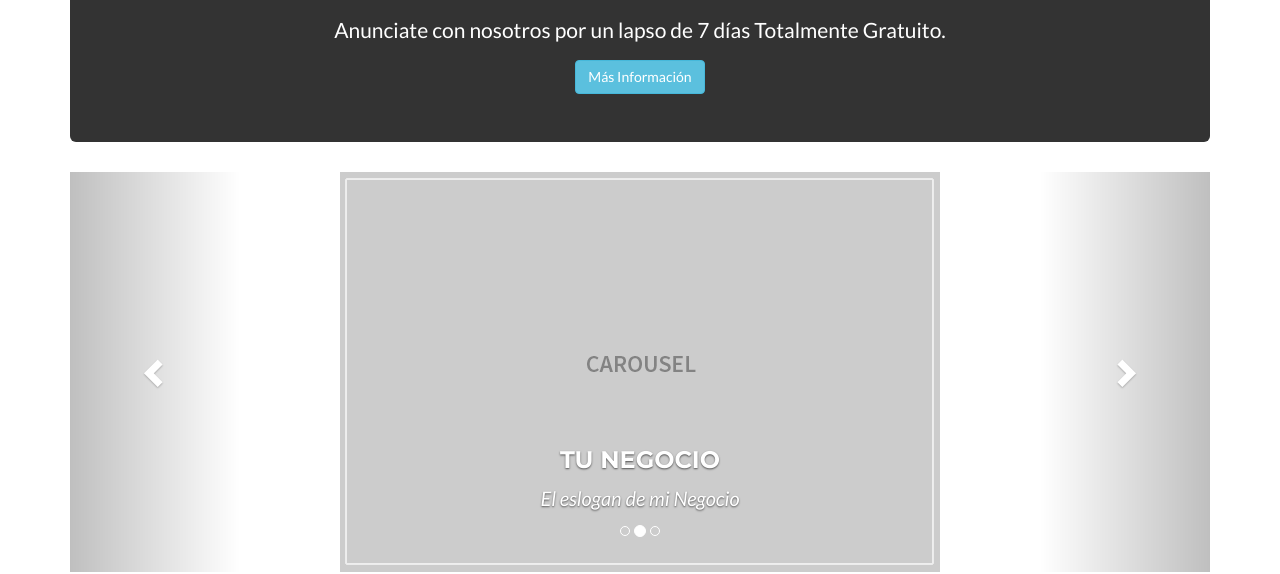
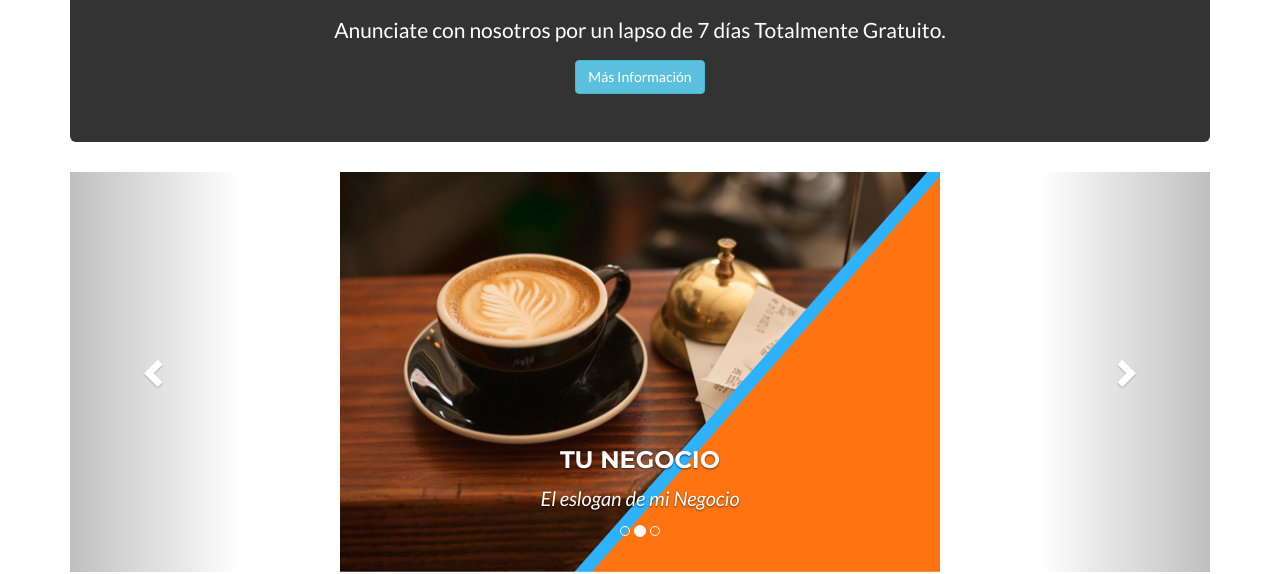
Before and after one commit to mordesignx/sanandrescholula, a website: page anunciate.html in a window 1280 px wide. Shown: the part 233-807 px from the top of the page. Drawn offline with nearby package versions, Linux system fonts and the light colour scheme.

Commit message:
agregar imagenes al slider

```diff
--- a/anunciate.html
+++ b/anunciate.html
@@ -92,19 +92,19 @@
         <li data-target="#carousel1" data-slide-to="2"></li>
       </ol>
       <div class="carousel-inner" role="listbox">
-        <div class="item active"><img src="images/Carousel_Placeholder.png" alt="First slide image" class="center-block">
+        <div class="item active"><img src="images/caro/1.png" alt="First slide image" class="center-block">
           <div class="carousel-caption">
             <h3>Tu Negocio</h3>
             <p><cite>El eslogan de mi Negocio</cite></p>
           </div>
         </div>
-        <div class="item"><img src="images/Carousel_Placeholder.png" alt="Second slide image" class="center-block">
+        <div class="item"><img src="images/caro/2.png" alt="Second slide image" class="center-block">
           <div class="carousel-caption">
             <h3>Tu Negocio</h3>
             <p><cite>El eslogan de mi Negocio</cite></p>
           </div>
         </div>
-        <div class="item"><img src="images/Carousel_Placeholder.png" alt="Third slide image" class="center-block">
+        <div class="item"><img src="images/caro/3.png" alt="Third slide image" class="center-block">
           <div class="carousel-caption">
             <h3>Tu Negocio</h3>
             <p><cite>El eslogan de mi Negocio</cite></p>
```
Also changed, not shown: images/caro/1.png (added), images/caro/2.png (added), images/caro/3.png (added).
